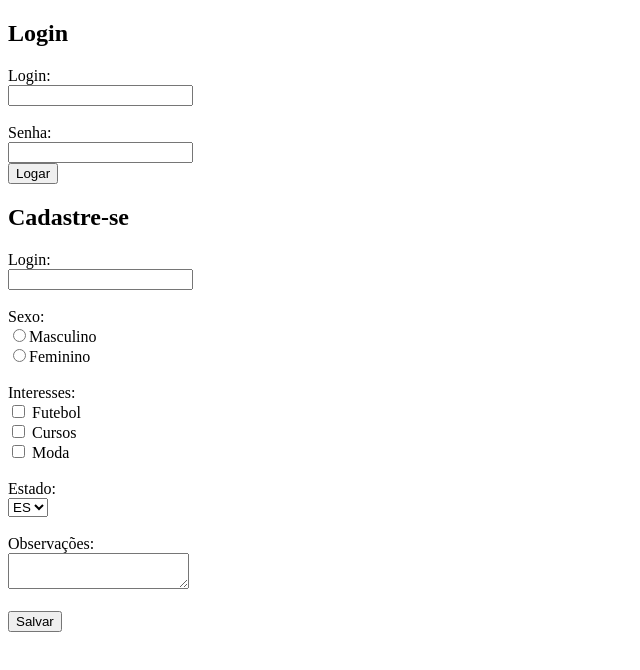
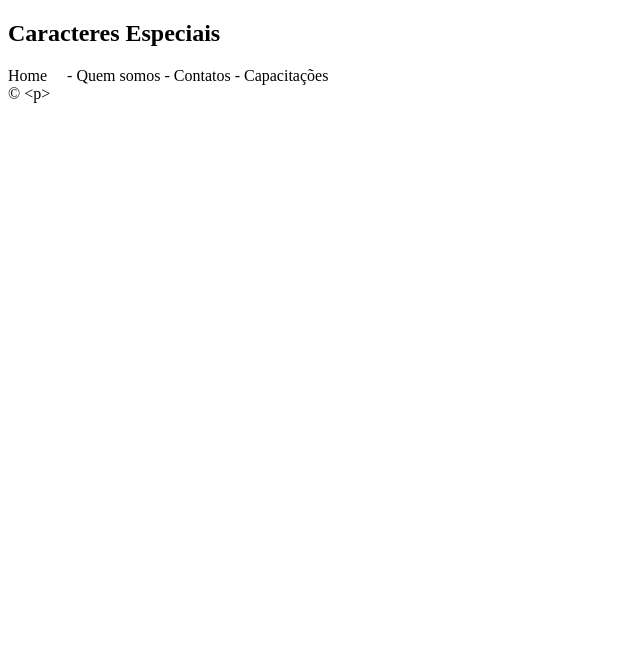
Before and after one commit to brendomota/Treino_HTML, a plain HTML site: page treino.html in a window 1280 px wide. Shown: the whole page, without its empty margins (0-640 px from the left). Drawn offline with Linux system fonts and the light colour scheme.

Commit message:
treinar caracteres especiais

```diff
--- a/treino.html
+++ b/treino.html
@@ -8,62 +8,11 @@
 </head>
 
 <body>
-    <h2>Login</h2>
-    <form>
-        Login:
-        <br>
-        <input type="text" name="login">
-        <br><br>
-
-        Senha:
-        <br>
-        <input type="password" name="senha">
-        <br>
-        <input type="button" value="Logar">
-    </form>
-
-    <h2>Cadastre-se</h2>
-
-    <form>
-        Login:
-        <br>
-        <input type="text" name="login">
-        <br><br>
-
-        Sexo:
-        <br>
-        <input type="radio" name="sexo" value="M">Masculino
-        <br>
-        <input type="radio" name="sexo" value="F">Feminino
-        <br><br>
-
-        Interesses:
-        <br>
-        <input type="checkbox" name="interesses" value="f"> Futebol
-        <br>
-        <input type="checkbox" name="interesses" value="c"> Cursos
-        <br>
-        <input type="checkbox" name="interesses" value="m"> Moda
-        <br><br>
-
-        Estado:
-        <br>
-        <select name="estado">
-            <option value="es">ES</option>
-            <option value="rj">RJ</option>
-            <option value="sp">SP</option>
-        </select>
-        <br><br>
-
-        Observações:
-        <br>
-        <textarea></textarea>
-        <br><br>
-
-        <input type="submit" value="Salvar">
-
-    </form>
-
+    <h2>Caracteres Especiais</h2>
+    Home &nbsp;&nbsp;&nbsp;&nbsp;- Quem somos - Contatos - Capacitações
+    <br>
+    &copy;
+    &lt;p&gt;
 </body>
 
 </html>
```
